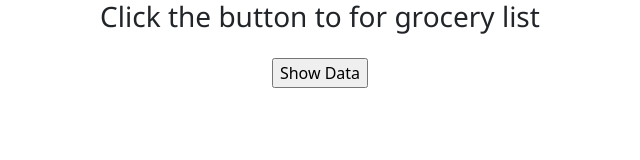
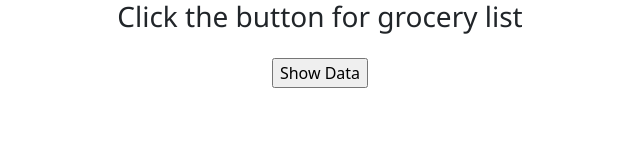
Before and after one commit to Muhammed-Ajzal/Grocery-List, a plain HTML site: page index.html in a window 1280 px wide. Shown: the whole page, without its empty margins (320-960 px from the left). Drawn offline with nearby package versions, Linux system fonts and the light colour scheme.

Commit message:
Update index.html

```diff
--- a/index.html
+++ b/index.html
@@ -21,7 +21,7 @@
 </head>
 <body><center>
 	<h3 >
-    	Click the button to for grocery list
+    	Click the button for grocery list
     </h3>
 
 
```
